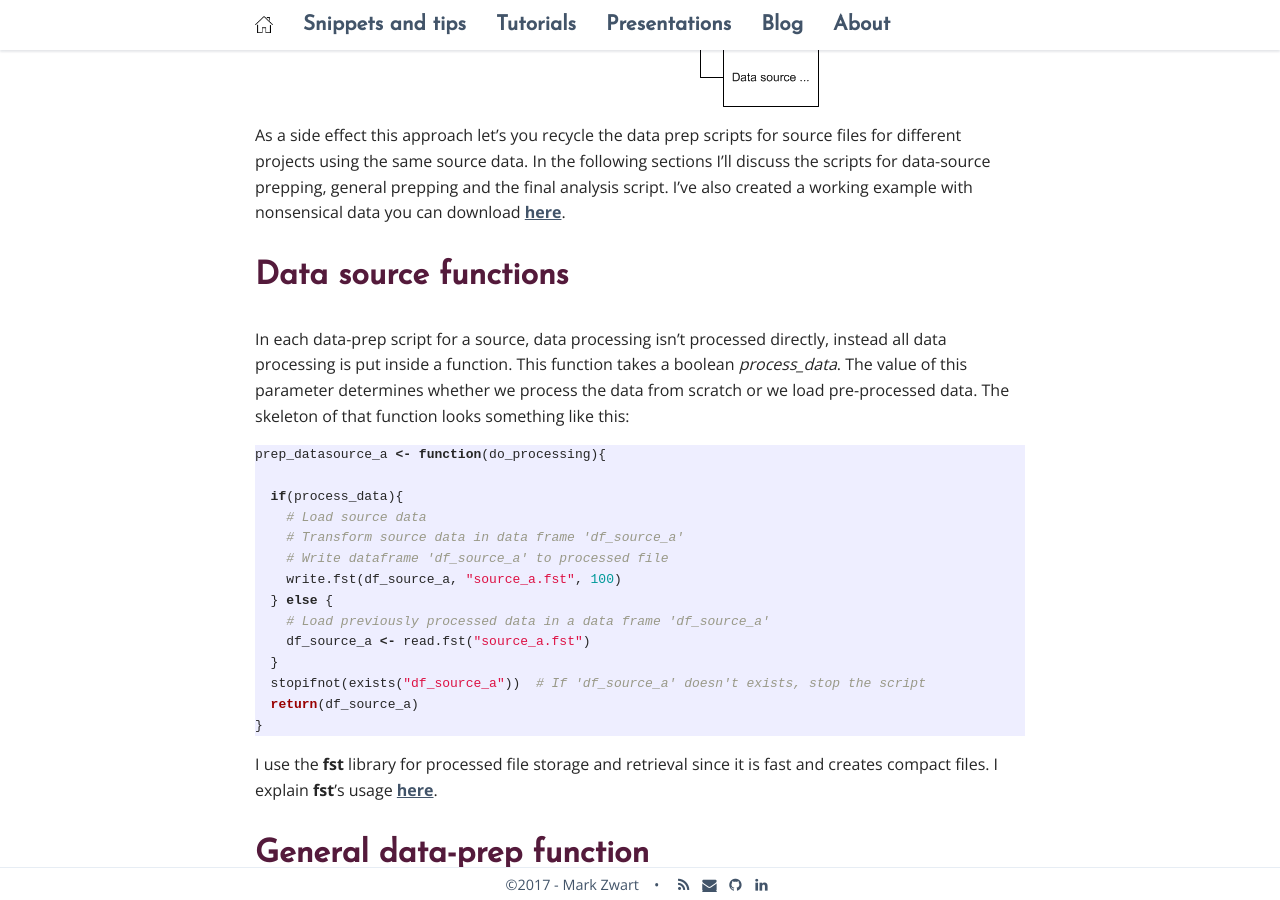
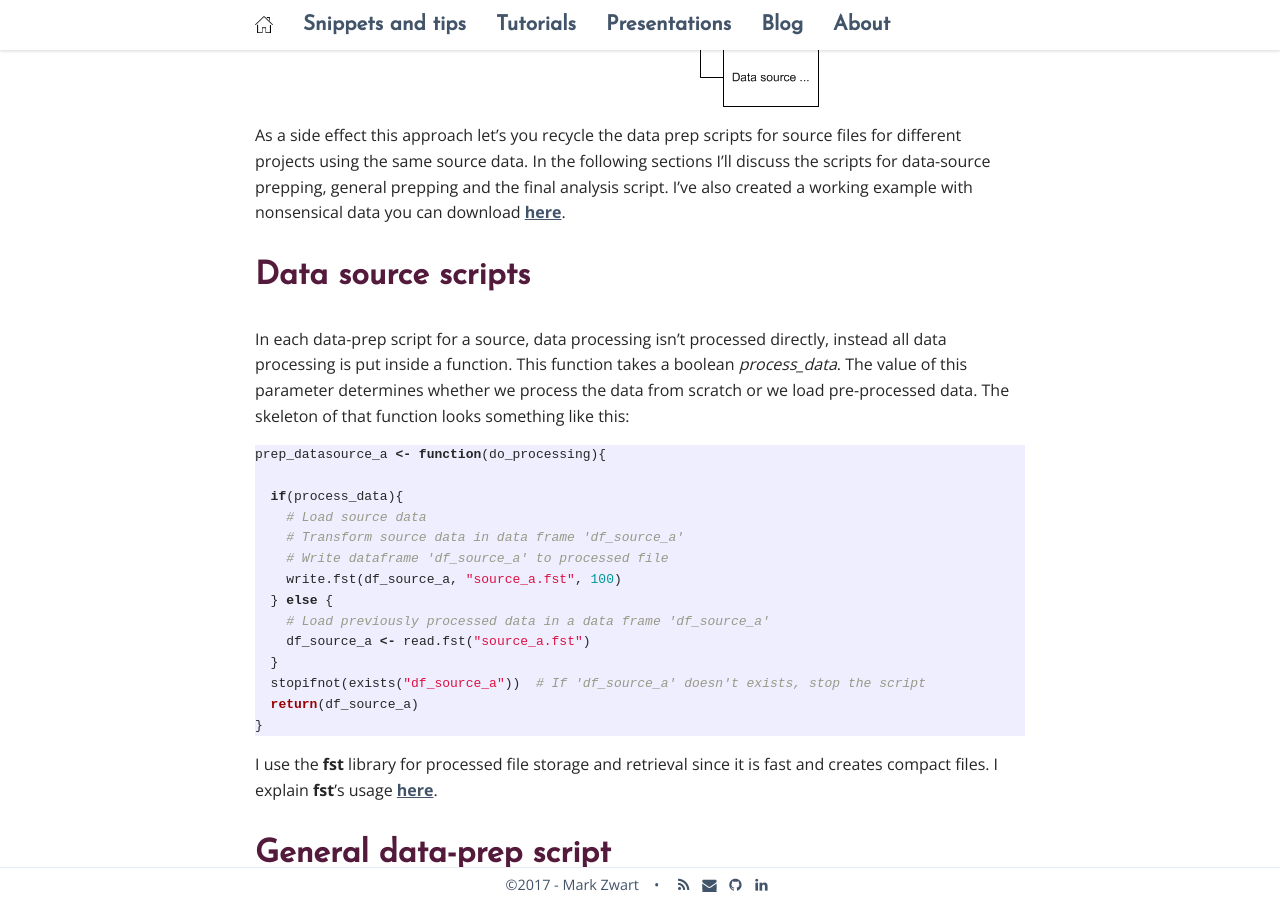
Before and after one commit to mark-me/mark-me.github.io, a Jekyll site: the page built from _pages/tutorials/structuring-data-processing/structuring-data-processing.md, in a window 1280 px wide and 900 px high, scrolled down 905 px. Built offline with Jekyll 4.4.1, drawn with Linux system fonts in a browser that asks for light colours; nearby versions of some CDN libraries; comment, search, counter and statistics services are not loaded.

Commit message:
Update structuring-data-processing.md

````diff
--- a/_pages/tutorials/structuring-data-processing/structuring-data-processing.md
+++ b/_pages/tutorials/structuring-data-processing/structuring-data-processing.md
@@ -23,7 +23,7 @@ All the files for each data source is called from a central data-prep file, wher
 
 As a side effect this approach let's you recycle the data prep scripts for source files for different projects using the same source data. In the following sections I'll discuss the scripts for data-source prepping, general prepping and the final analysis script. I've also created a working example with nonsensical data you can download [here](https://github.com/mark-me/mark-me.github.io/raw/master/_pages/tutorials/structuring-data-processing/structuring-data-processing.zip).
 
-# Data source functions
+# Data source scripts
 
 In each data-prep script for a source, data processing isn't processed directly, instead all data processing is put inside a function. This function takes a boolean _process_data_. The value of this parameter determines whether we process the data from scratch or we load pre-processed data. The skeleton of that function looks something like this:
 ```r
@@ -44,7 +44,7 @@ prep_datasource_a <- function(do_processing){
 ```
 I use the **fst** library for processed file storage and retrieval since it is fast and creates compact files. I explain **fst**'s usage [here](/importing-exporting/#temporary-files).
 
-# General data-prep function
+# General data-prep script
 
 In the general data-prep script, which I'll call _data-prep.R_, the data source scripts are loaded, which looks something along the lines of this:
 ```r
````
